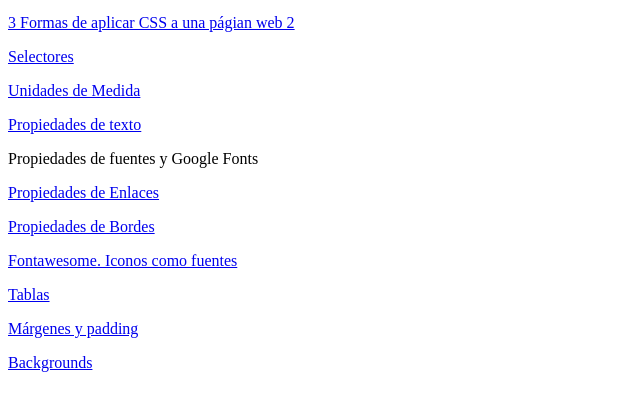
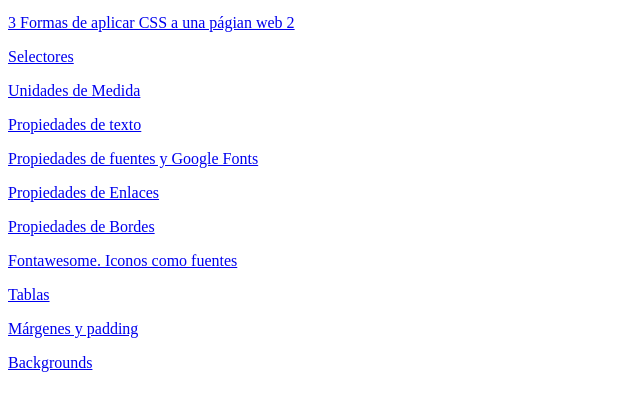
Before and after one commit to carlosmr3/Pagina-videotutoriales-2, a plain HTML site: page index.html in a window 1280 px wide. Shown: the part 100-510 px from the top of the page, without its empty margins (0-640 px from the left). Drawn offline with Linux system fonts and the light colour scheme.

Commit message:
error index

```diff
--- a/index.html
+++ b/index.html
@@ -12,7 +12,7 @@
     <p><a href="Selectores.html">Selectores</a></p>
     <p><a href="Unidades de Medida.html">Unidades de Medida</a></p>
     <p><a href="Propiedades de texto.html">Propiedades de texto</a></p>
-    <p><a href="Propiedades de fuentes y Google Fonts.html"></a>Propiedades de fuentes y Google Fonts</p>
+    <p><a href="Propiedades de fuentes y Google Fonts.html">Propiedades de fuentes y Google Fonts</a></p>
     <p><a href="Propiedades de Enlaces.html">Propiedades de Enlaces</a></p>
     <p><a href="Propiedades de Bordes.html">Propiedades de Bordes</a></p>
     <p><a href="Fontawesome. Iconos como fuentes">Fontawesome. Iconos como fuentes</a></p>
```
